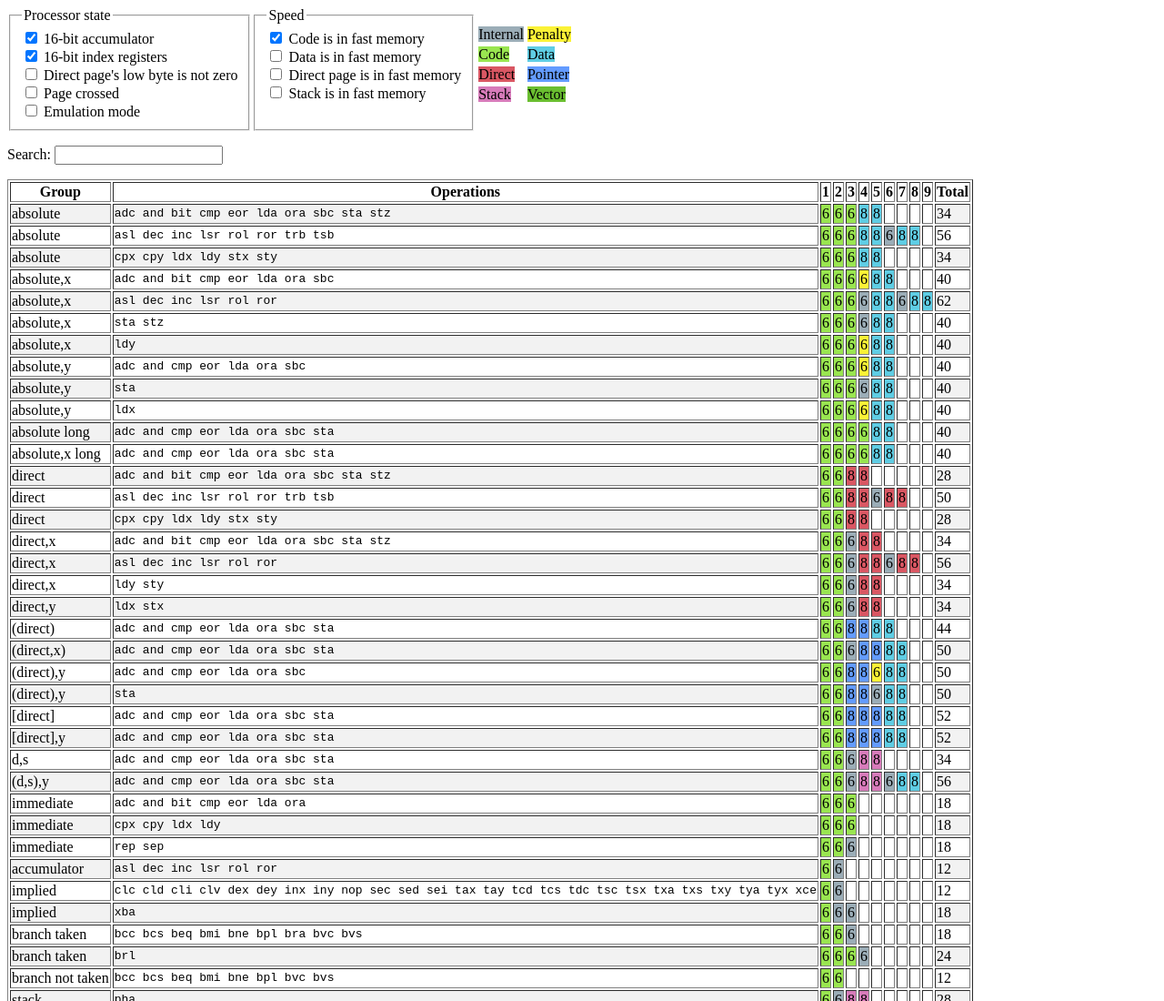
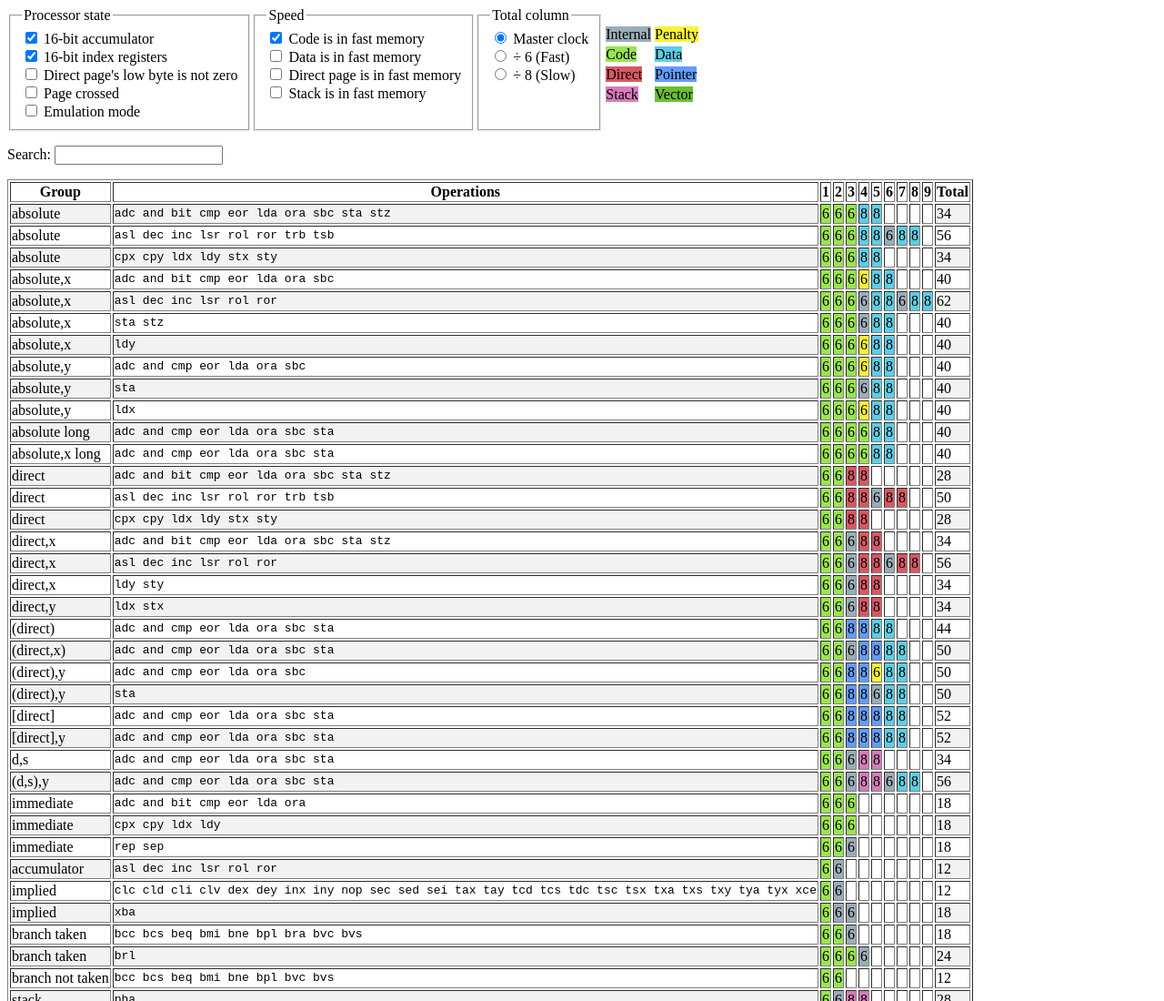
Before and after one commit to NovaSquirrel/SnesInstructionCycleTool, a plain HTML site: page index.html in a window 1280 px wide. Shown: the top 1100 px of the page at 91% size. Drawn offline with Linux system fonts and the light colour scheme.

Commit message:
Options to divide total column by 6 or 8

```diff
--- a/index.html
+++ b/index.html
@@ -51,6 +51,18 @@
 	</div>
 </fieldset>
 
+<fieldset>
+	<legend>Total column</legend>
+	<div>
+		<input type="radio" id="total_master" name="dividetotal" value="master" onchange="refreshTable();" checked>
+		<label for="total_master">Master clock</label><br>
+		<input type="radio" id="total_divide6" name="dividetotal" value="divide6" onchange="refreshTable();">
+		<label for="total_divide6">&divide; 6 (Fast)</label><br>
+		<input type="radio" id="total_divide8" name="dividetotal" value="divide8" onchange="refreshTable();">
+		<label for="total_divide8">&divide; 8 (Slow)</label><br>
+	</div>
+</fieldset>
+
 <div>
 	<br>
 	<table border="0">
--- a/snescycle.js
+++ b/snescycle.js
@@ -289,6 +289,8 @@ function refreshTable() {
 	faststack = document.getElementById("faststack").checked;
 	search = document.getElementById("search").value.toLowerCase();
 	let hasSearch = search !== null && !search.match(/^ *$/);
+	let totalDivide6 = document.getElementById("total_divide6").checked;
+	let totalDivide8 = document.getElementById("total_divide8").checked;
 
 	for(let i=0; i<instructionTypes.length/3; i++) {
 		let group = instructionTypes[i*3+0];
@@ -337,7 +339,12 @@ function refreshTable() {
 		for(let j=0; j<fillerCycles; j++) {
 			cell("", "cycle");
 		}
-		cell(totalMasterCycles, "total");
-
+		if(totalDivide6) {
+			cell(Math.round(totalMasterCycles/6*100)/100, "total");
+		} else if(totalDivide8) {
+			cell(Math.round(totalMasterCycles/8*100)/100, "total");
+		} else {
+			cell(totalMasterCycles, "total");
+		}
 	}
 }
```
